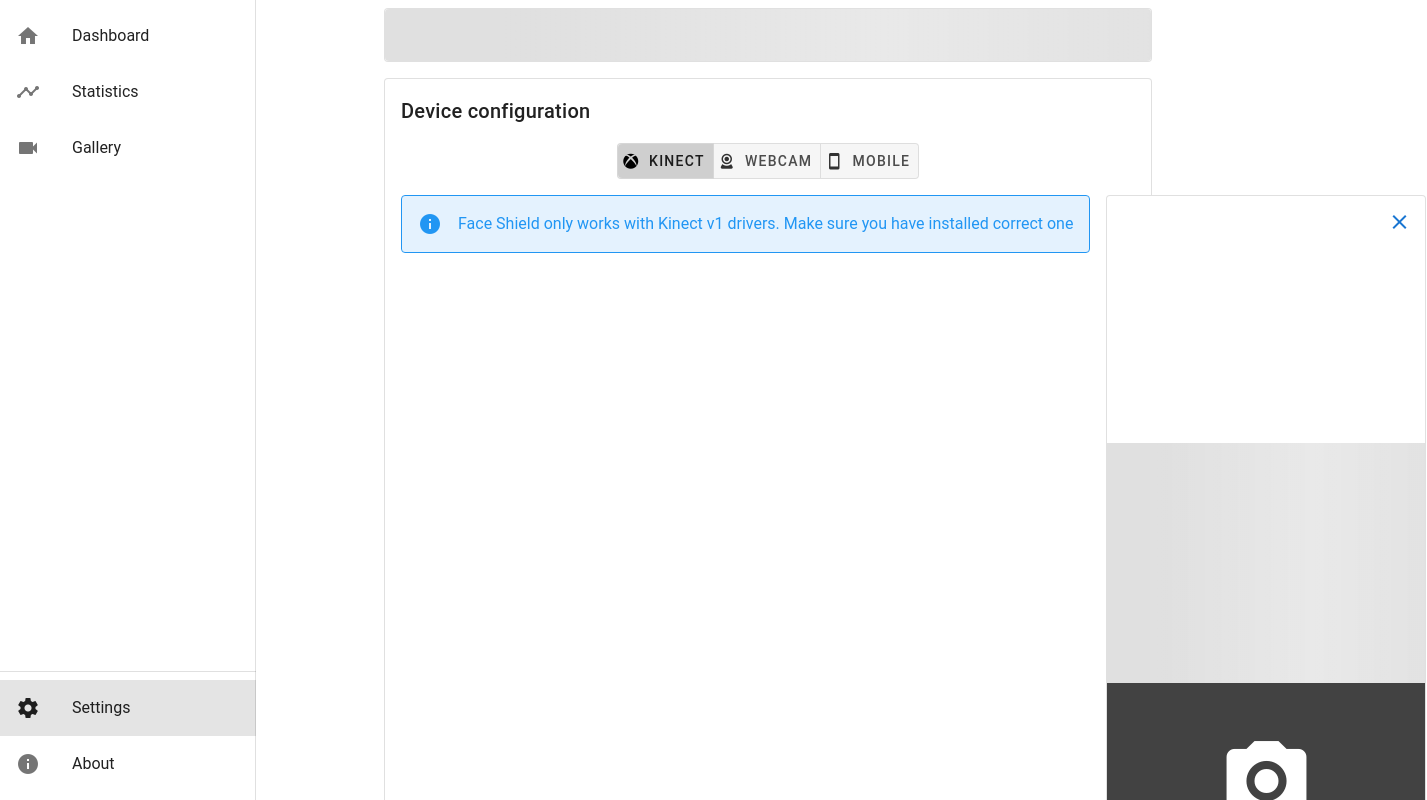
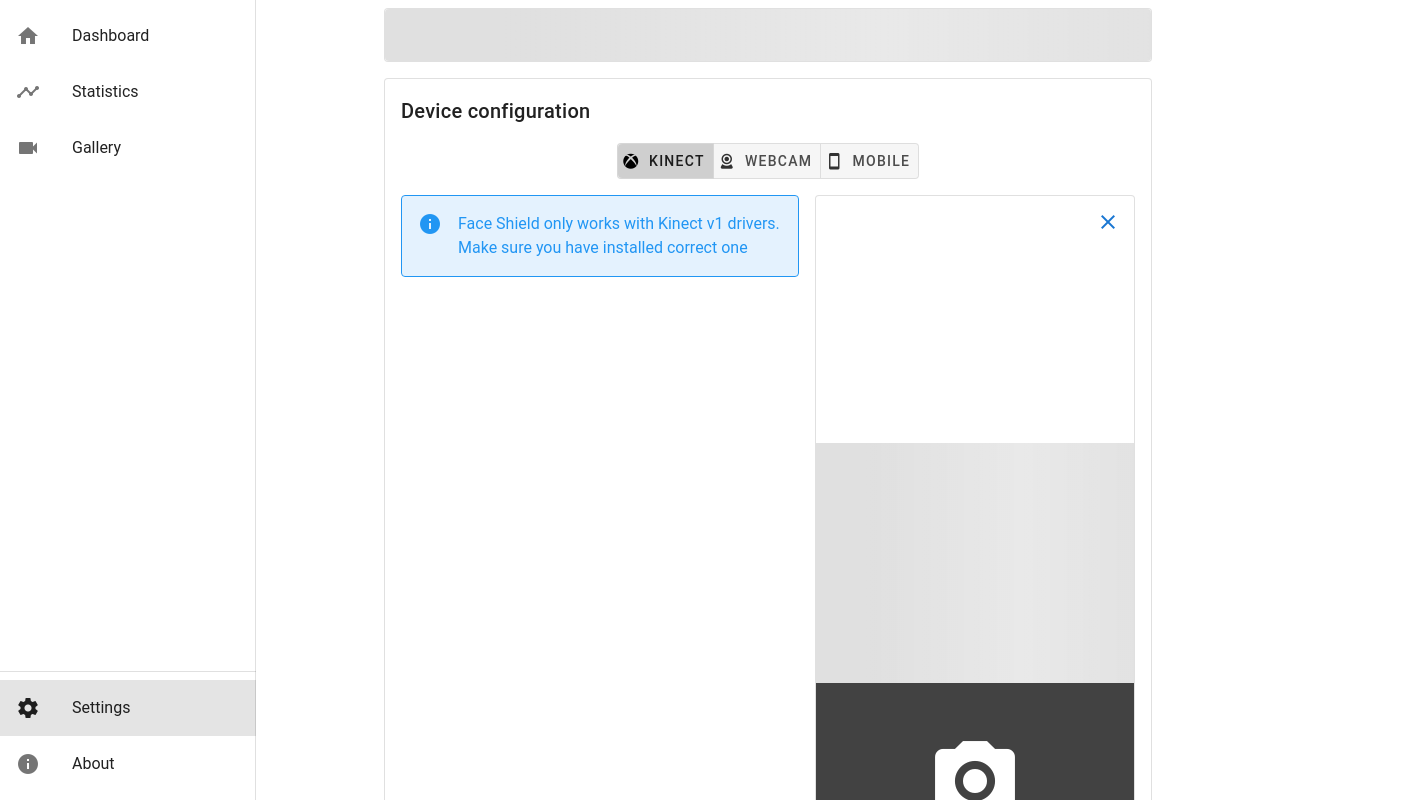
Before and after one commit to szczurzy-torpedowiec/faceshield, a Vue app: page /#/settings in a window 1280 px wide. Shown: the top 800 px of the page, 1427 px wide, since content can reach past the window. Built offline with nearby package versions, Linux system fonts and the light colour scheme; a small style sheet from the web is missing.

Commit message:
Fix settings column overflow

```diff
--- a/src/renderer/views/Settings.vue
+++ b/src/renderer/views/Settings.vue
@@ -18,7 +18,7 @@
         </v-btn>
       </v-btn-toggle>
       <div class="d-flex flex-column flex-md-row">
-        <div class="d-flex flex-column mx-4 mr-md-0 mb-4 grow">
+        <div class="d-flex flex-column mx-4 mr-md-0 mb-4 just-grow">
           <v-fade-transition mode="out-in">
             <div v-if="selectedDevice === 'kinect'">
               <v-alert
@@ -30,7 +30,6 @@
                 Face Shield only works with Kinect v1 drivers. Make sure you have installed correct one
               </v-alert>
             </div>
-            <h4>TODO device specific config goes here</h4>
           </v-fade-transition>
         </div>
         <div class="shrink mx-4 align-self-center mb-4">
@@ -185,6 +184,10 @@
   .settings {
     max-width: 800px;
 
+    .just-grow {
+      flex-grow: 1;
+    }
+
     .preview-close {
       position: absolute;
       top: 8px;
```
